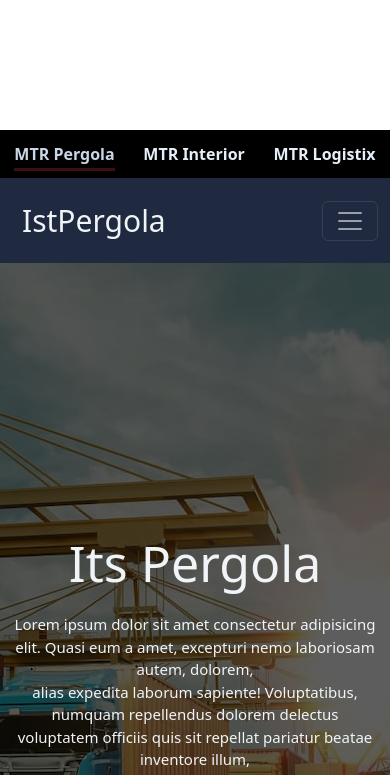
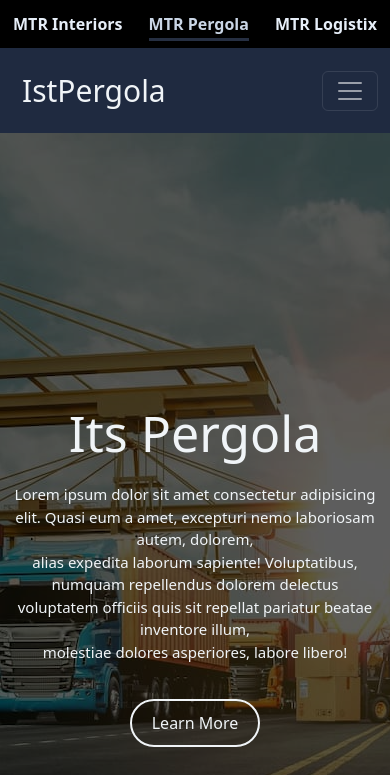
Before and after one commit to MOHAMMED-IYAD/mtr-pergola, a plain HTML site: page index.html in a window 390 px wide. Shown: the top 775 px of the page. Drawn offline with nearby package versions, Linux system fonts and the light colour scheme.

Commit message:
Update files

```diff
--- a/index.html
+++ b/index.html
@@ -21,10 +21,10 @@
     <body>
 
 
- <div class="first-nav">
+  <div class="first-nav">
       <ul>
+        <li><a href="https://mtrinterior.com/">MTR Interiors</a></li>
         <li><a class="best" href="https://mtrpergola.com/">MTR Pergola</a></li>
-        <li><a href="https://mtrinterior.com/">MTR Interior</a></li>
         <li><a href="https://mtrlogistix.com/">MTR Logistix</a></li>
       </ul>
     </div>
--- a/style.css
+++ b/style.css
@@ -13,11 +13,6 @@ body {
   max-width: 100vw;
 }
 
-@media (max-width: 768px) {
-  body {
-    padding-top: 130px;
-  }
-}
 .first-nav {
   background-color: #000000;
   padding: 12px 0;
@@ -54,14 +49,14 @@ body {
   text-decoration: none; /* نشيل الخط الافتراضي */
 
   /* خط تحت النص */
-  border-bottom: 3px solid #3c1010; /* برتقالي غامق */
+  border-bottom: 3px solid #262f42; /* برتقالي غامق */
   padding-bottom: 3px; /* مسافة بسيطة بين النص والخط */
 
   transition: border-color 0.3s;
 }
 
 .first-nav a.best:hover {
-  border-color: #240a0a; /* يصبح أفتح شوي عند المرور */
+  border-color: #3e4960; /* يصبح أفتح شوي عند المرور */
 }
 
 .navbar {
```
Also changed, not shown: about.html (+2 -2 lines), portofolio.html (+2 -2 lines), revuse.html (+2 -2 lines), services.html (+2 -2 lines).
